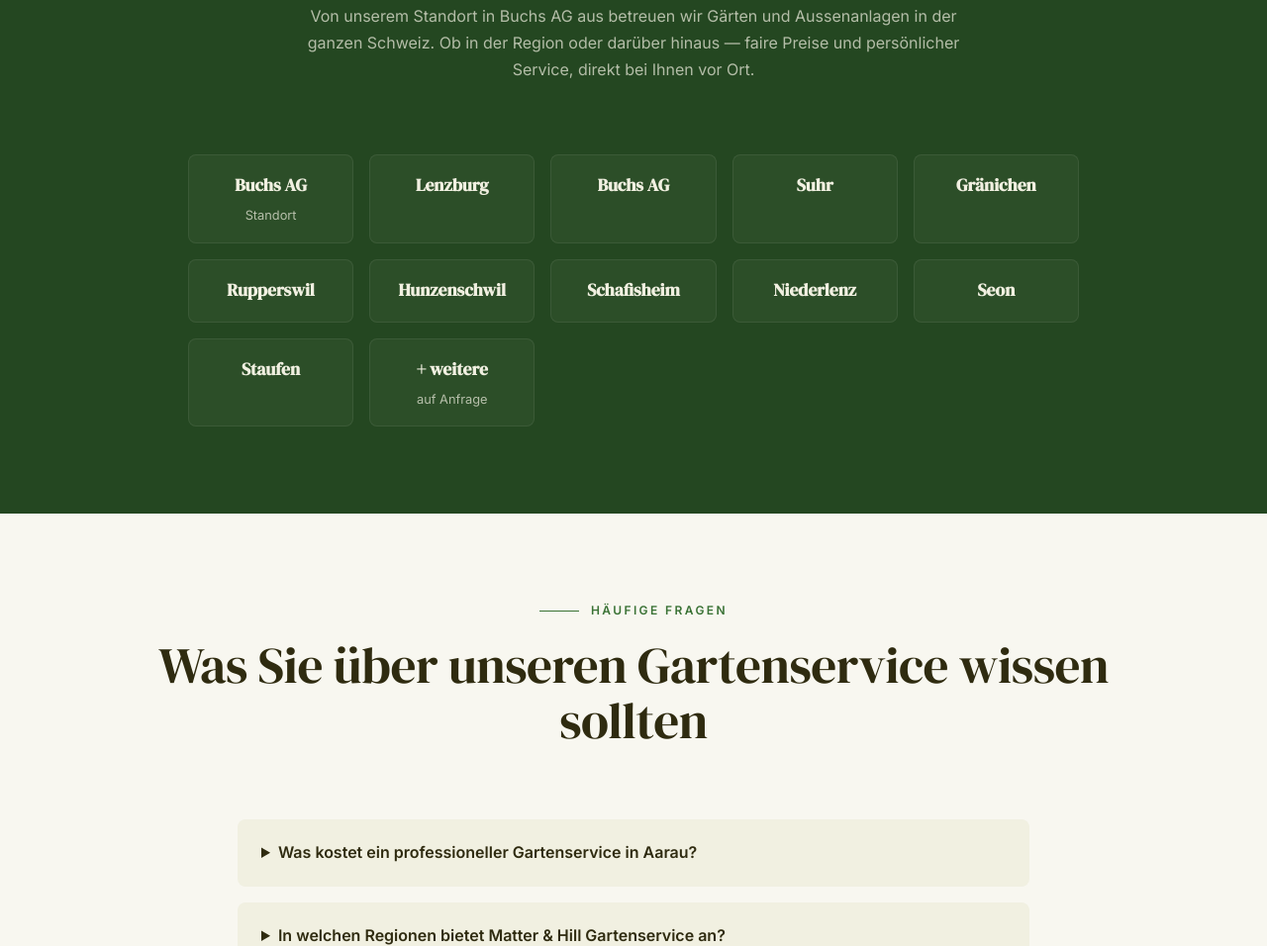
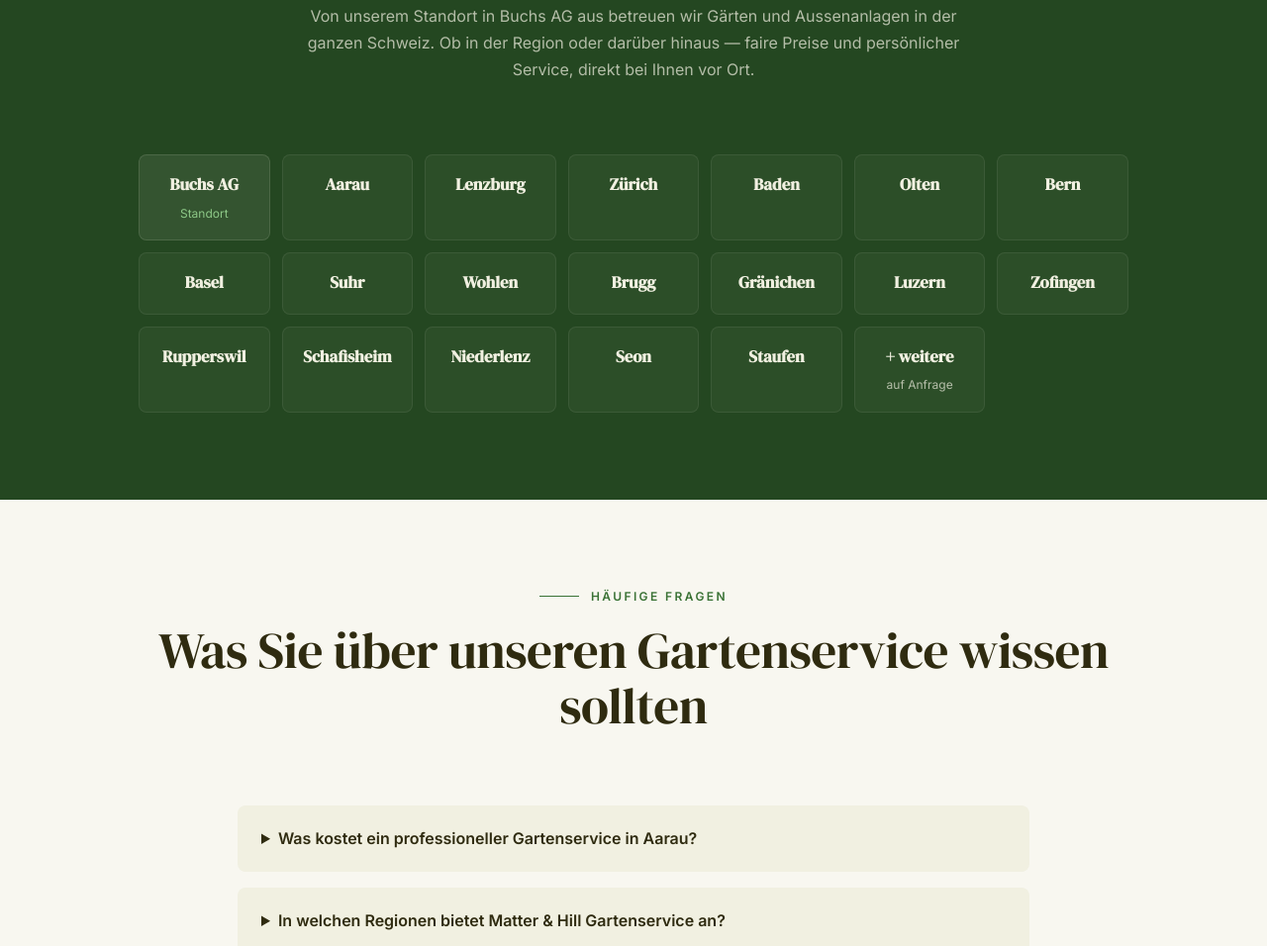
Before and after one commit to leitung-gif/matterundhill, a plain HTML site: page leistungen.html in a window 1280 px wide. Shown: the part 5935-6891 px from the top of the page at 99% size. Drawn offline with Linux system fonts and the light colour scheme.

Commit message:
fix: address to Buchs AG, 20 cities in service area, kontakt maps, footer logos unified

```diff
--- a/leistungen.html
+++ b/leistungen.html
@@ -376,44 +376,68 @@
           <h2>Schweizweit im Einsatz</h2>
           <p style="max-width: 680px; margin: var(--space-md) auto 0; color: var(--text-on-dark-muted);">Von unserem Standort in Buchs AG aus betreuen wir Gärten und Aussenanlagen in der ganzen Schweiz. Ob in der Region oder darüber hinaus — faire Preise und persönlicher Service, direkt bei Ihnen vor Ort.</p>
         </div>
-        <div style="display: grid; grid-template-columns: repeat(auto-fit, minmax(140px, 1fr)); gap: 1rem; max-width: 900px; margin: 0 auto;" class="stagger">
-          <div data-animate style="text-align: center; padding: 1rem; background: rgba(241, 240, 225, 0.04); border-radius: var(--radius-md); border: 1px solid rgba(241, 240, 225, 0.08);">
-            <div style="font-family: var(--font-display); font-size: 1.1rem; color: var(--beige-100); font-weight: 600;">Buchs AG</div>
-            <div style="font-size: 0.8rem; color: var(--text-on-dark-muted); margin-top: 0.25rem;">Standort</div>
+        <div style="display: grid; grid-template-columns: repeat(auto-fit, minmax(130px, 1fr)); gap: 0.75rem; max-width: 1000px; margin: 0 auto;" class="stagger">
+          <div data-animate style="text-align: center; padding: 1rem; background: rgba(241, 240, 225, 0.08); border-radius: var(--radius-md); border: 1px solid rgba(241, 240, 225, 0.12);">
+            <div style="font-family: var(--font-display); font-size: 1.05rem; color: var(--beige-100); font-weight: 600;">Buchs AG</div>
+            <div style="font-size: 0.75rem; color: var(--green-300); margin-top: 0.25rem;">Standort</div>
           </div>
           <div data-animate style="text-align: center; padding: 1rem; background: rgba(241, 240, 225, 0.04); border-radius: var(--radius-md); border: 1px solid rgba(241, 240, 225, 0.08);">
-            <div style="font-family: var(--font-display); font-size: 1.1rem; color: var(--beige-100); font-weight: 600;">Lenzburg</div>
+            <div style="font-family: var(--font-display); font-size: 1.05rem; color: var(--beige-100); font-weight: 600;">Aarau</div>
           </div>
           <div data-animate style="text-align: center; padding: 1rem; background: rgba(241, 240, 225, 0.04); border-radius: var(--radius-md); border: 1px solid rgba(241, 240, 225, 0.08);">
-            <div style="font-family: var(--font-display); font-size: 1.1rem; color: var(--beige-100); font-weight: 600;">Buchs AG</div>
+            <div style="font-family: var(--font-display); font-size: 1.05rem; color: var(--beige-100); font-weight: 600;">Lenzburg</div>
           </div>
           <div data-animate style="text-align: center; padding: 1rem; background: rgba(241, 240, 225, 0.04); border-radius: var(--radius-md); border: 1px solid rgba(241, 240, 225, 0.08);">
-            <div style="font-family: var(--font-display); font-size: 1.1rem; color: var(--beige-100); font-weight: 600;">Suhr</div>
+            <div style="font-family: var(--font-display); font-size: 1.05rem; color: var(--beige-100); font-weight: 600;">Zürich</div>
           </div>
           <div data-animate style="text-align: center; padding: 1rem; background: rgba(241, 240, 225, 0.04); border-radius: var(--radius-md); border: 1px solid rgba(241, 240, 225, 0.08);">
-            <div style="font-family: var(--font-display); font-size: 1.1rem; color: var(--beige-100); font-weight: 600;">Gränichen</div>
+            <div style="font-family: var(--font-display); font-size: 1.05rem; color: var(--beige-100); font-weight: 600;">Baden</div>
           </div>
           <div data-animate style="text-align: center; padding: 1rem; background: rgba(241, 240, 225, 0.04); border-radius: var(--radius-md); border: 1px solid rgba(241, 240, 225, 0.08);">
-            <div style="font-family: var(--font-display); font-size: 1.1rem; color: var(--beige-100); font-weight: 600;">Rupperswil</div>
+            <div style="font-family: var(--font-display); font-size: 1.05rem; color: var(--beige-100); font-weight: 600;">Olten</div>
           </div>
           <div data-animate style="text-align: center; padding: 1rem; background: rgba(241, 240, 225, 0.04); border-radius: var(--radius-md); border: 1px solid rgba(241, 240, 225, 0.08);">
-            <div style="font-family: var(--font-display); font-size: 1.1rem; color: var(--beige-100); font-weight: 600;">Hunzenschwil</div>
+            <div style="font-family: var(--font-display); font-size: 1.05rem; color: var(--beige-100); font-weight: 600;">Bern</div>
           </div>
           <div data-animate style="text-align: center; padding: 1rem; background: rgba(241, 240, 225, 0.04); border-radius: var(--radius-md); border: 1px solid rgba(241, 240, 225, 0.08);">
-            <div style="font-family: var(--font-display); font-size: 1.1rem; color: var(--beige-100); font-weight: 600;">Schafisheim</div>
+            <div style="font-family: var(--font-display); font-size: 1.05rem; color: var(--beige-100); font-weight: 600;">Basel</div>
           </div>
           <div data-animate style="text-align: center; padding: 1rem; background: rgba(241, 240, 225, 0.04); border-radius: var(--radius-md); border: 1px solid rgba(241, 240, 225, 0.08);">
-            <div style="font-family: var(--font-display); font-size: 1.1rem; color: var(--beige-100); font-weight: 600;">Niederlenz</div>
+            <div style="font-family: var(--font-display); font-size: 1.05rem; color: var(--beige-100); font-weight: 600;">Suhr</div>
           </div>
           <div data-animate style="text-align: center; padding: 1rem; background: rgba(241, 240, 225, 0.04); border-radius: var(--radius-md); border: 1px solid rgba(241, 240, 225, 0.08);">
-            <div style="font-family: var(--font-display); font-size: 1.1rem; color: var(--beige-100); font-weight: 600;">Seon</div>
+            <div style="font-family: var(--font-display); font-size: 1.05rem; color: var(--beige-100); font-weight: 600;">Wohlen</div>
           </div>
           <div data-animate style="text-align: center; padding: 1rem; background: rgba(241, 240, 225, 0.04); border-radius: var(--radius-md); border: 1px solid rgba(241, 240, 225, 0.08);">
-            <div style="font-family: var(--font-display); font-size: 1.1rem; color: var(--beige-100); font-weight: 600;">Staufen</div>
+            <div style="font-family: var(--font-display); font-size: 1.05rem; color: var(--beige-100); font-weight: 600;">Brugg</div>
           </div>
           <div data-animate style="text-align: center; padding: 1rem; background: rgba(241, 240, 225, 0.04); border-radius: var(--radius-md); border: 1px solid rgba(241, 240, 225, 0.08);">
-            <div style="font-family: var(--font-display); font-size: 1.1rem; color: var(--beige-100); font-weight: 600;">+ weitere</div>
-            <div style="font-size: 0.8rem; color: var(--text-on-dark-muted); margin-top: 0.25rem;">auf Anfrage</div>
+            <div style="font-family: var(--font-display); font-size: 1.05rem; color: var(--beige-100); font-weight: 600;">Gränichen</div>
+          </div>
+          <div data-animate style="text-align: center; padding: 1rem; background: rgba(241, 240, 225, 0.04); border-radius: var(--radius-md); border: 1px solid rgba(241, 240, 225, 0.08);">
+            <div style="font-family: var(--font-display); font-size: 1.05rem; color: var(--beige-100); font-weight: 600;">Luzern</div>
+          </div>
+          <div data-animate style="text-align: center; padding: 1rem; background: rgba(241, 240, 225, 0.04); border-radius: var(--radius-md); border: 1px solid rgba(241, 240, 225, 0.08);">
+            <div style="font-family: var(--font-display); font-size: 1.05rem; color: var(--beige-100); font-weight: 600;">Zofingen</div>
+          </div>
+          <div data-animate style="text-align: center; padding: 1rem; background: rgba(241, 240, 225, 0.04); border-radius: var(--radius-md); border: 1px solid rgba(241, 240, 225, 0.08);">
+            <div style="font-family: var(--font-display); font-size: 1.05rem; color: var(--beige-100); font-weight: 600;">Rupperswil</div>
+          </div>
+          <div data-animate style="text-align: center; padding: 1rem; background: rgba(241, 240, 225, 0.04); border-radius: var(--radius-md); border: 1px solid rgba(241, 240, 225, 0.08);">
+            <div style="font-family: var(--font-display); font-size: 1.05rem; color: var(--beige-100); font-weight: 600;">Schafisheim</div>
+          </div>
+          <div data-animate style="text-align: center; padding: 1rem; background: rgba(241, 240, 225, 0.04); border-radius: var(--radius-md); border: 1px solid rgba(241, 240, 225, 0.08);">
+            <div style="font-family: var(--font-display); font-size: 1.05rem; color: var(--beige-100); font-weight: 600;">Niederlenz</div>
+          </div>
+          <div data-animate style="text-align: center; padding: 1rem; background: rgba(241, 240, 225, 0.04); border-radius: var(--radius-md); border: 1px solid rgba(241, 240, 225, 0.08);">
+            <div style="font-family: var(--font-display); font-size: 1.05rem; color: var(--beige-100); font-weight: 600;">Seon</div>
+          </div>
+          <div data-animate style="text-align: center; padding: 1rem; background: rgba(241, 240, 225, 0.04); border-radius: var(--radius-md); border: 1px solid rgba(241, 240, 225, 0.08);">
+            <div style="font-family: var(--font-display); font-size: 1.05rem; color: var(--beige-100); font-weight: 600;">Staufen</div>
+          </div>
+          <div data-animate style="text-align: center; padding: 1rem; background: rgba(241, 240, 225, 0.04); border-radius: var(--radius-md); border: 1px solid rgba(241, 240, 225, 0.08);">
+            <div style="font-family: var(--font-display); font-size: 1.05rem; color: var(--beige-100); font-weight: 600;">+ weitere</div>
+            <div style="font-size: 0.75rem; color: var(--text-on-dark-muted); margin-top: 0.25rem;">auf Anfrage</div>
           </div>
         </div>
       </div>
```
Also changed, not shown: impressum.html (+2 -2 lines), index.html (+1 -1 lines), kontakt.html (+5 -5 lines), projekte.html (+2 -2 lines).
